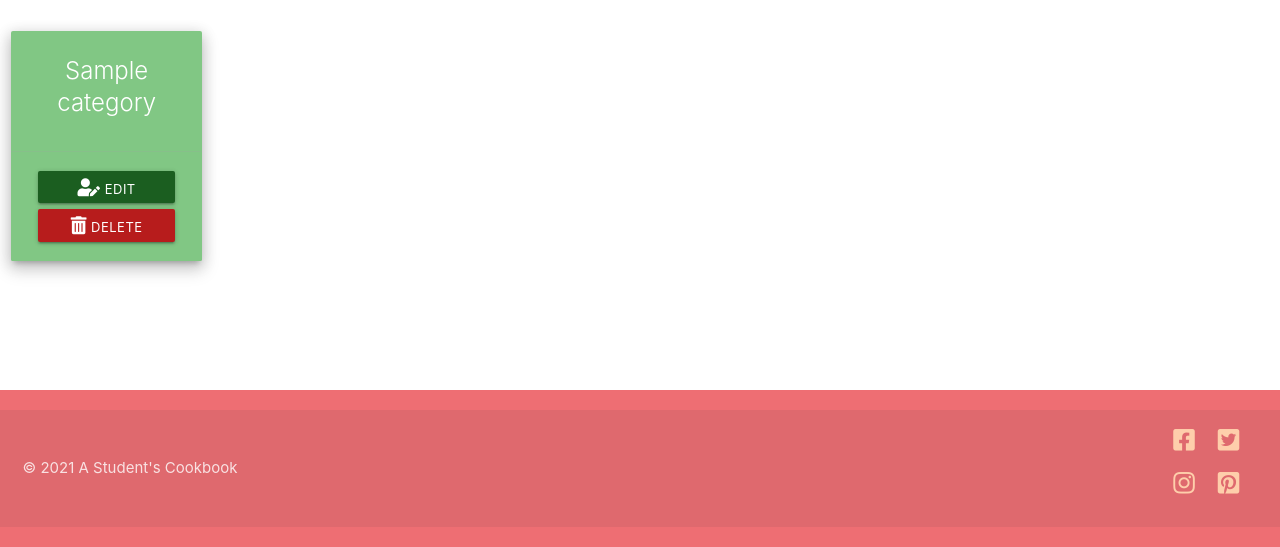
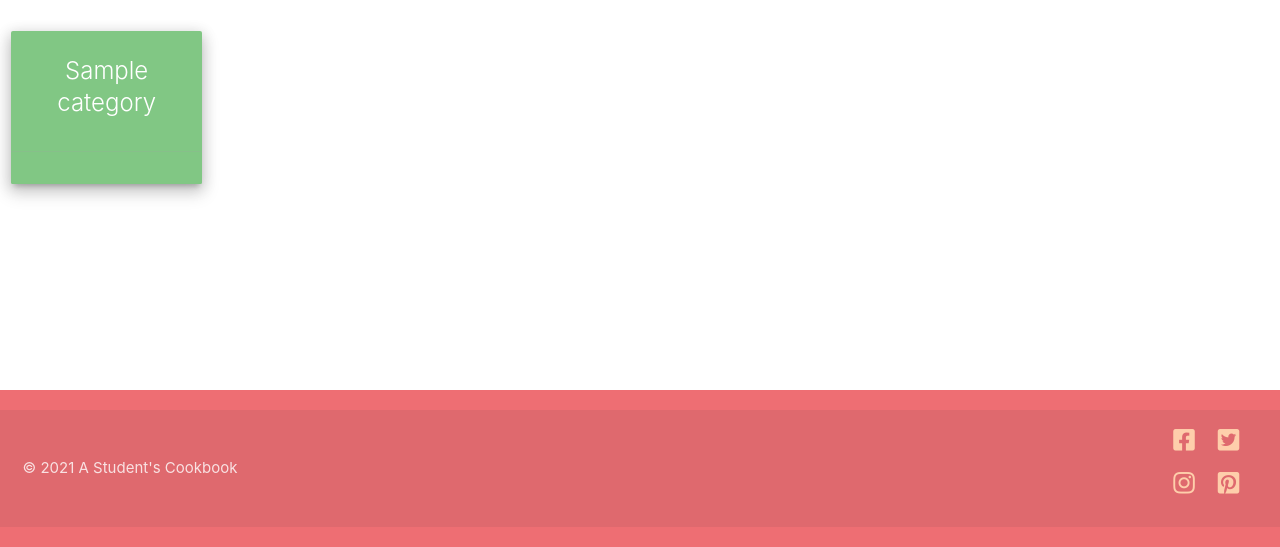
Before and after one commit to hddahdda/student_cookbook, a Flask app: page /get_categories in a window 1280 px wide. Shown: the part 253-800 px from the top of the page. Run offline with Flask 2, Linux system fonts and the light colour scheme; a database or web service that is not in the repository returns one stand-in record (values such as "Sample title"); some libraries are stand-ins or nearby versions.

Commit message:
allow admin to edit and delete categories

```diff
--- a/templates/categories.html
+++ b/templates/categories.html
@@ -13,8 +13,10 @@
               <span class="card-title">{{ category.category_name }}</span>
             </div>
             <div class="card-action">
+            {% if session.user|lower == "admin"|lower  %}
               <a href="#" class="waves-effect waves-light btn-small green darken-4 categorybutton"><i class="fas fa-user-edit"></i> Edit Category</a>
-              <a href="#" class="waves-effect waves-light btn-small red darken-4 categorybutton"><i class="fas fa-trash-alt"></i> Delete Category</a></a>
+              <a href="#" class="waves-effect waves-light btn-small red darken-4 categorybutton"><i class="fas fa-trash-alt"></i> Delete Category</a>
+            {% endif %}
             </div>
           </div>
         </div>
```
